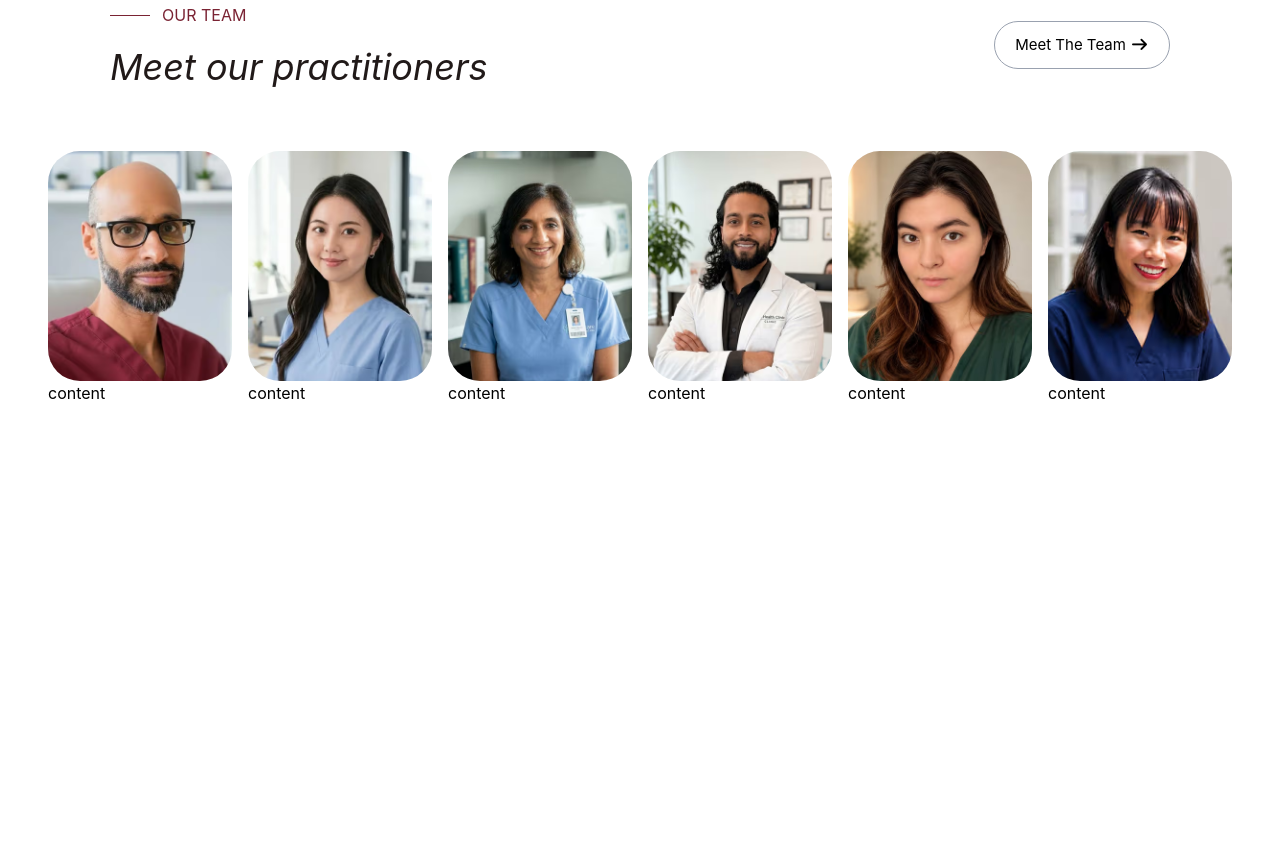
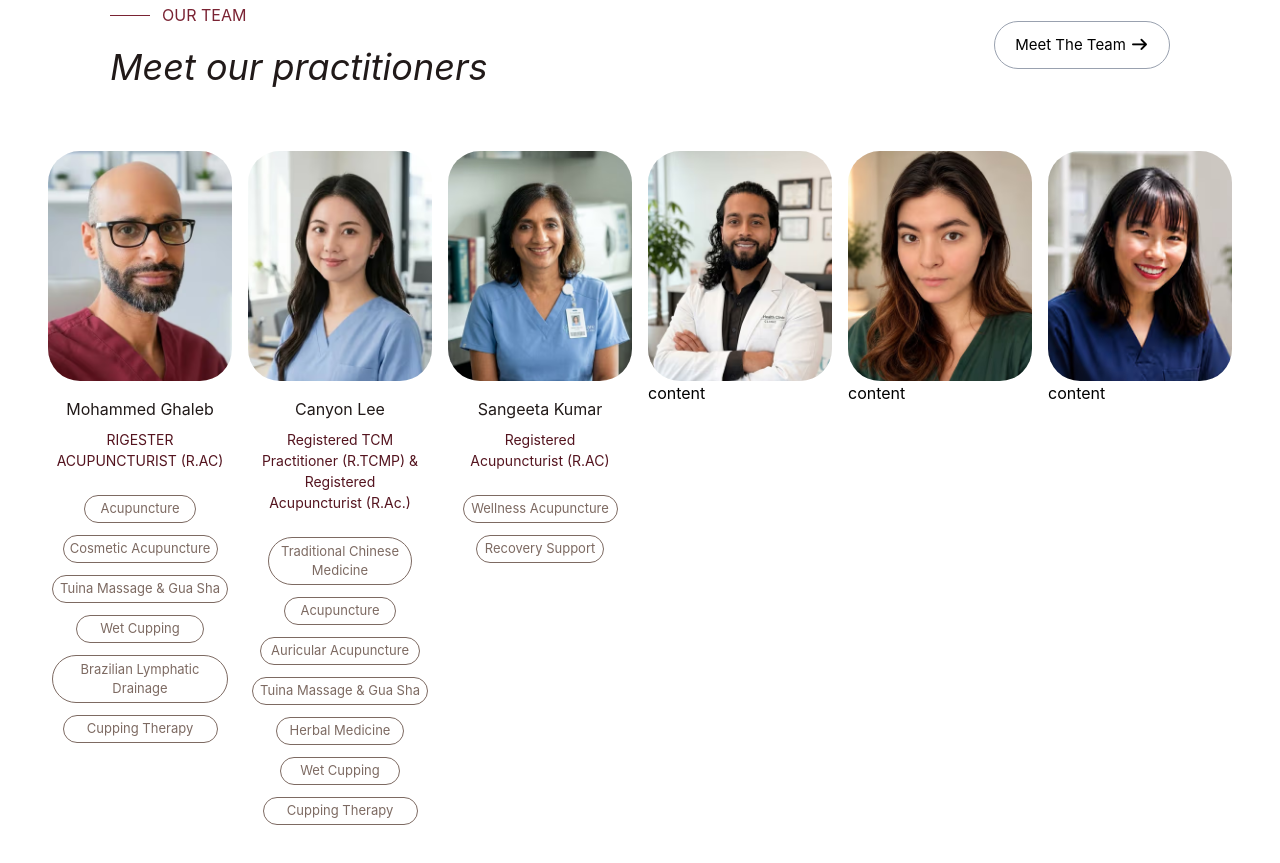
Before and after one commit to wahajkz/reliefpluswellness-clone, a website: page src/index.html in a window 1280 px wide. Shown: the part 3038-3901 px from the top of the page. Before the commit the page ends 3571 px from the top, so only its background shows below. Drawn offline with Linux system fonts and the light colour scheme.

Commit message:
working on our team section

```diff
--- a/src/index.html
+++ b/src/index.html
@@ -305,24 +305,89 @@
                         The Team <i class="fa-solid fa-arrow-right"></i></button>
                 </div>
             </div>
-            <div class="flex md:flex-row flex-col items-center md:justify-center md:mt-16 mt-12 gap-4">
+            <div class="flex md:flex-row flex-col items-center md:items-start md:justify-center md:mt-16 mt-12 gap-8 md:gap-4">
                 <div>
                     <div class="h-[230px] w-[184px]">
                         <img src="mohammed-ghaleb.avif" class="w-full h-full object-cover rounded-4xl" alt="">
                     </div>
-                    <div>content</div>
+                    <div class="flex flex-col items-center gap-2">
+                        <p class="text-[#211a19] mt-4">Mohammed Ghaleb</p>
+                        <p class="text-[#54141f] text-[14px] text-center">RIGESTER <br> ACUPUNCTURIST (R.AC)</p>
+                        <div class="flex flex-col items-center gap-3">
+                            <button
+                                class="text-[13px] text-[#7d6a62] mt-4 w-28 h-7 border-[1px] border-[#7d6a62] rounded-full">Acupuncture</button>
+                            <button
+                                class="text-[13px] text-[#7d6a62] w-[155px] h-7 border-[1px] border-[#7d6a62] rounded-full">Cosmetic
+                                Acupuncture</button>
+                            <button
+                                class="text-[13px] text-[#7d6a62] w-44 h-7 border-[1px] border-[#7d6a62] rounded-full">Tuina
+                                Massage & Gua Sha</button>
+                            <button
+                                class="text-[13px] text-[#7d6a62] w-32 h-7 border-[1px] border-[#7d6a62] rounded-full">Wet
+                                Cupping</button>
+                            <button
+                                class="text-[13px] text-[#7d6a62] w-44 h-12 border-[1px] border-[#7d6a62] rounded-full">Brazilian
+                                Lymphatic <br> Drainage</button>
+                            <button
+                                class="text-[13px] text-[#7d6a62] w-[155px] h-7 border-[1px] border-[#7d6a62] rounded-full">Cupping
+                                Therapy</button>
+                        </div>
+                    </div>
                 </div>
                 <div>
                     <div class="h-[230px] w-[184px]">
                         <img src="canyon-lee.avif" class="w-full h-full object-cover rounded-4xl" alt="">
                     </div>
-                    <div>content</div>
+                    <div>
+                        <div class="flex flex-col items-center gap-2">
+                            <p class="text-[#211a19] mt-4">Canyon Lee</p>
+                            <p class="text-[#54141f] text-[14px] text-center">Registered TCM <br> Practitioner (R.TCMP)
+                                & <br> Registered <br> Acupuncturist (R.Ac.)</p>
+                            <div class="flex flex-col items-center gap-3">
+                                <button
+                                    class="text-[13px] text-[#7d6a62] mt-4 w-36 h-12 border-[1px] border-[#7d6a62] rounded-full">Traditional
+                                    Chinese <br> Medicine</button>
+                                <button
+                                    class="text-[13px] text-[#7d6a62] w-28 h-7 border-[1px] border-[#7d6a62] rounded-full">Acupuncture</button>
+                                <button
+                                    class="text-[13px] text-[#7d6a62] w-40 h-7 border-[1px] border-[#7d6a62] rounded-full">Auricular
+                                    Acupuncture</button>
+                                <button
+                                    class="text-[13px] text-[#7d6a62] w-44 h-7 border-[1px] border-[#7d6a62] rounded-full">Tuina
+                                    Massage & Gua Sha</button>
+                                <button
+                                    class="text-[13px] text-[#7d6a62] w-32 h-7 border-[1px] border-[#7d6a62] rounded-full">Herbal
+                                    Medicine</button>
+                                <button
+                                    class="text-[13px] text-[#7d6a62] w-[120px] h-7 border-[1px] border-[#7d6a62] rounded-full">Wet
+                                    Cupping</button>
+                                <button
+                                    class="text-[13px] text-[#7d6a62] w-[155px] h-7 border-[1px] border-[#7d6a62] rounded-full">Cupping
+                                    Therapy</button>
+                            </div>
+                        </div>
+                    </div>
                 </div>
                 <div>
                     <div class="h-[230px] w-[184px]">
                         <img src="sangeeta-kumar.avif" class="w-full h-full object-cover rounded-4xl" alt="">
                     </div>
-                    <div>content</div>
+                    <div class="flex flex-col items-center gap-2">
+                        <p class="text-[#211a19] mt-4">Sangeeta Kumar</p>
+                        <p class="text-[#54141f] text-[14px] text-center">Registered <br>
+                            Acupuncturist (R.AC)</p>
+                        <div class="flex flex-col items-center gap-3">
+                            <button
+                                class="text-[13px] text-[#7d6a62] mt-4 w-[155px] h-7 border-[1px] border-[#7d6a62] rounded-full">Wellness
+                                Acupuncture</button>
+                            <button
+                                class="text-[13px] text-[#7d6a62] w-32 h-7 border-[1px] border-[#7d6a62] rounded-full">Recovery
+                                Support</button>
+                        </div>
+                    </div>
+                    <div>
+
+                    </div>
                 </div>
                 <div>
                     <div class="h-[230px] w-[184px]">
```
Also changed, not shown: src/output.css.
